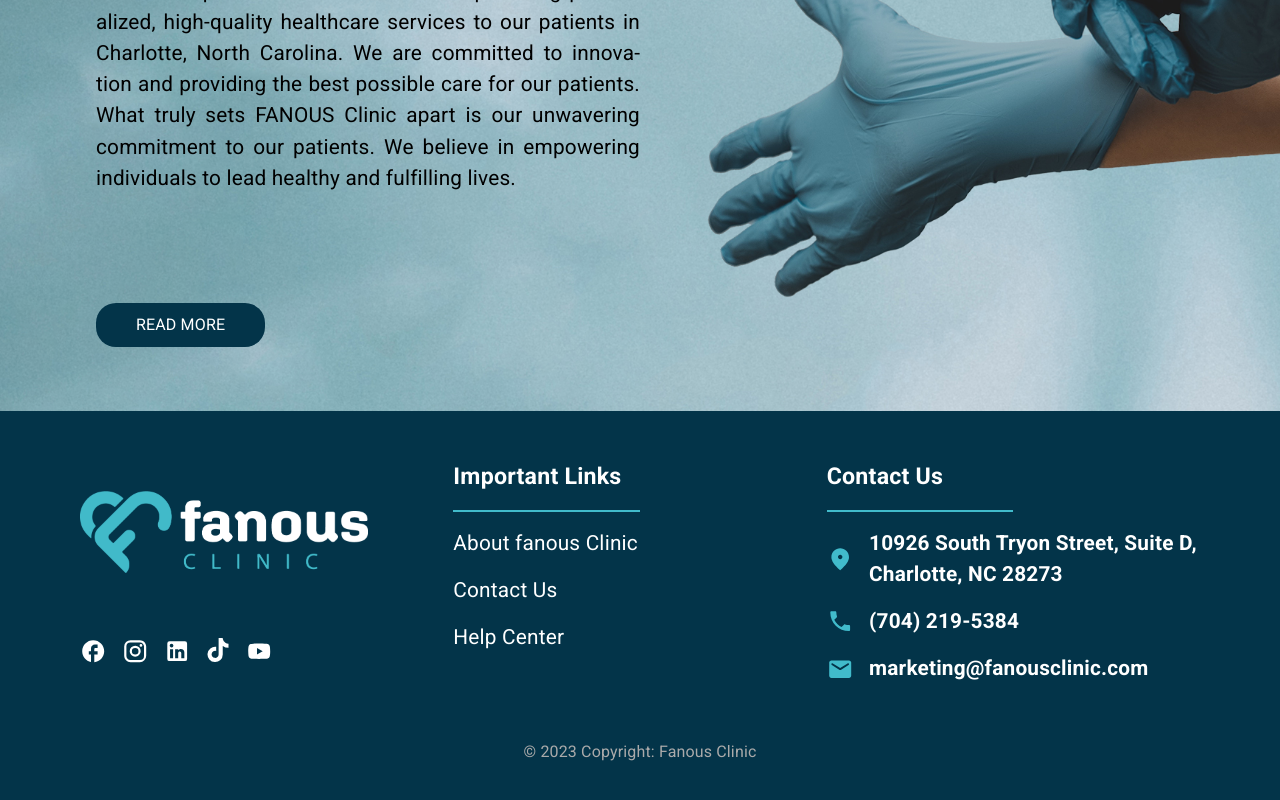
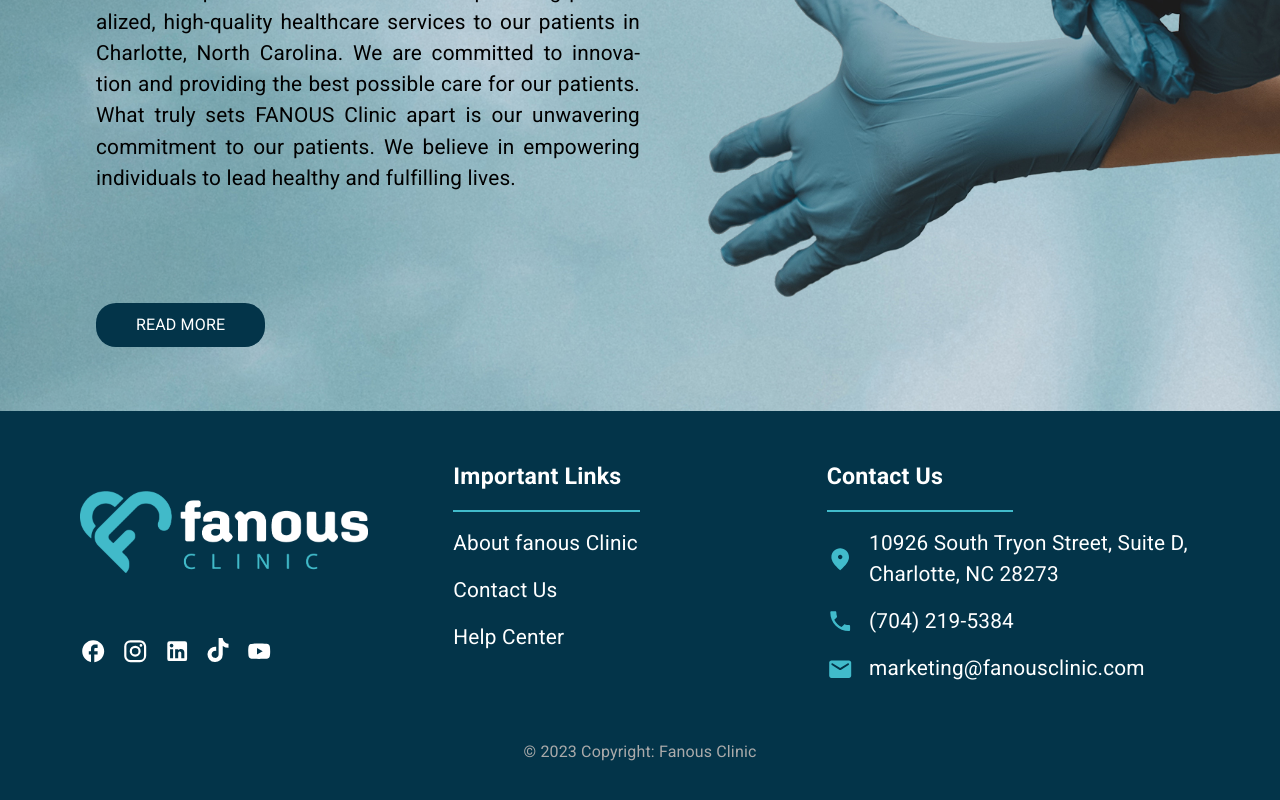
Before and after one commit to engfadymohsen/fanousclinic, a React (Create React App) app: page / in a window 1280 px wide. Shown: the part 2270-3070 px from the top of the page. Built offline with nearby package versions, Linux system fonts and the light colour scheme.

Commit message:
Update Footer.tsx

```diff
--- a/src/components/shared/footer/Footer.tsx
+++ b/src/components/shared/footer/Footer.tsx
@@ -60,19 +60,19 @@ const Footer = () => {
                 <Mlink href="https://www.google.com/maps/place/10926+S+Tryon+St,+Charlotte,+NC+28273/data=!4m2!3m1!1s0x88569a474bb9509b:0x9a21640c57d737f1?sa=X&ved=2ahUKEwi2udzV_tWCAxULm7AFHQXPD2YQ8gF6BAgPEAA" target="_blank" rel="noopener" sx={{textDecoration:'none' , color:'white'}}>
                 <Box sx={{display:'flex', alignItems:'center', marginBottom:'1rem'}}>
                   <FmdGoodIcon sx={{marginRight:'1rem', color:theme.sec_color, fontSize:'1.65rem'}}/>
-                  <Typography sx={{ fontWeight:'600', fontSize:theme.body_font}}>10926 South Tryon Street, Suite D, Charlotte, NC 28273</Typography>
+                  <Typography sx={{fontSize:theme.body_font}}>10926 South Tryon Street, Suite D, Charlotte, NC 28273</Typography>
                 </Box>
                 </Mlink>
                 <Mlink href="tel:(704) 219-5384" target="_blank" rel="noopener" sx={{textDecoration:'none' , color:'white'}}>
                 <Box sx={{display:'flex', alignItems:'center', marginBottom:'1rem'}}>
                   <PhoneIcon sx={{marginRight:'1rem', color:theme.sec_color, fontSize:'1.65rem'}}/>
-                  <Typography sx={{ fontWeight:'600', fontSize:theme.body_font}}>(704) 219-5384</Typography>
+                  <Typography sx={{fontSize:theme.body_font}}>(704) 219-5384</Typography>
                 </Box>
                 </Mlink>
                 <Mlink href="mailto:marketing@fanousclinic.com" target="_blank" rel="noopener" sx={{textDecoration:'none' , color:'white'}}>
                 <Box sx={{display:'flex', alignItems:'center', marginBottom:'1rem'}}>
                   <EmailRoundedIcon sx={{marginRight:'1rem', color:theme.sec_color, fontSize:'1.65rem'}}/>
-                  <Typography sx={{ fontWeight:'600', fontSize:theme.body_font}}>marketing@fanousclinic.com</Typography>
+                  <Typography sx={{fontSize:theme.body_font}}>marketing@fanousclinic.com</Typography>
                 </Box>
                 </Mlink>
               </Box>
```
